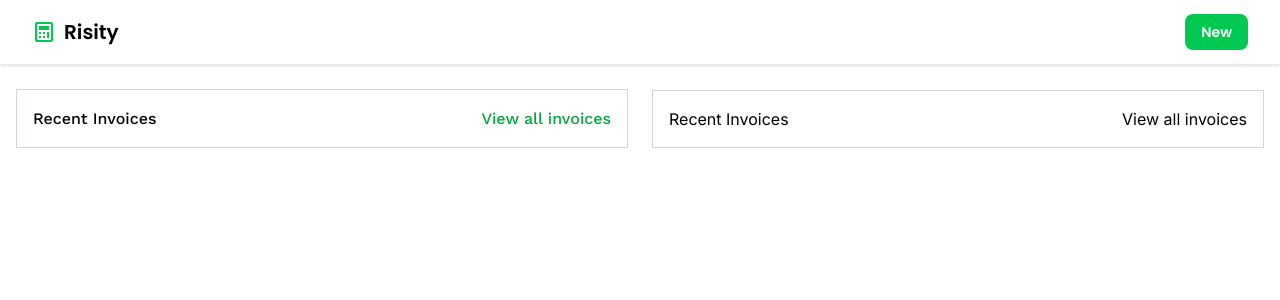
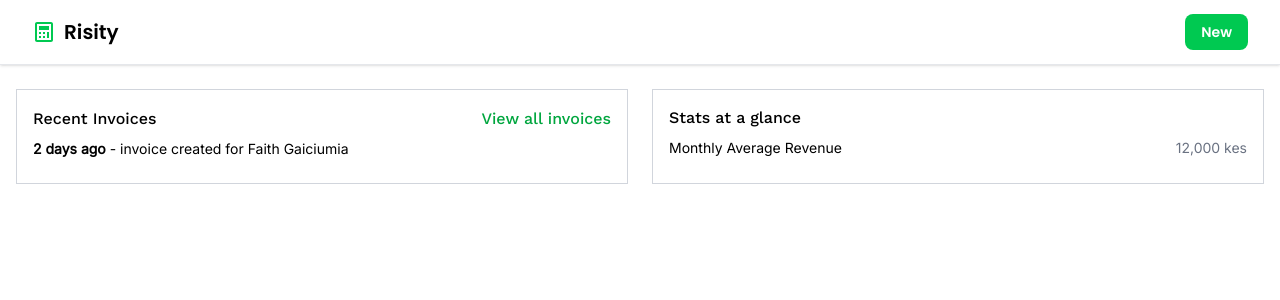
Before and after one commit to faithgaiciumia/risity, a Next.js app: page /dashboard in a window 1280 px wide. Shown: the top 300 px of the page. Built offline with nearby package versions, Linux system fonts and the light colour scheme.

Commit message:
added stats at a glance section design

```diff
--- a/app/dashboard/page.tsx
+++ b/app/dashboard/page.tsx
@@ -3,31 +3,50 @@ import DashNav from "../ui/Dashboard/DashNav";
 import Loading from "./loading";
 import Link from "next/link";
 import { workSans } from "../ui/fonts";
+import { FaAnchor } from "react-icons/fa6";
 
 export default function Dashboard() {
   return (
     <Suspense fallback={<Loading />}>
       <DashNav />
-      <div className="my-2 p-4 flex items-center space-x-6">
+      <div className="my-2 p-4 flex  space-x-6">
         {/* recent invoices div */}
         <div className="bg-white border border-gray-300 p-4 w-[50%]">
           {/* header */}
           <div className="flex items-center justify-between">
-            <h1 className={`text-md font-bold ${workSans.className}`}>Recent Invoices</h1>
+            <h1 className={`text-md font-bold ${workSans.className}`}>
+              Recent Invoices
+            </h1>
             <Link href={"/invoices"} className="hover:underline text-green-600">
-              <span className={`text-md font-bold ${workSans.className} text-green-600`}>View all invoices</span>
+              <span
+                className={`text-md font-bold ${workSans.className} text-green-600`}
+              >
+                View all invoices
+              </span>
             </Link>
           </div>
           {/* recents list */}
-
+          <div className="my-2">
+            <p className={`text-sm`}>
+              <span className="font-bold">2 days ago </span>- invoice created
+              for Faith Gaiciumia
+            </p>
+          </div>
         </div>
         {/* stats div */}
         <div className="bg-white border border-gray-300 p-4 w-[50%]">
+          {/* heading */}
           <div className="flex items-center justify-between">
-            <h1>Recent Invoices</h1>
-            <Link href={"/invoices"}>
-              <span>View all invoices</span>
-            </Link>
+            <h1 className={`text-md font-bold ${workSans.className}`}>
+              Stats at a glance
+            </h1>
+          </div>
+          {/* stats list */}
+          <div className="my-2">
+            <div className="flex justify-between align-center">
+              <p className="text-sm">Monthly Average Revenue</p>
+              <p className="text-sm text-gray-500">12,000 kes</p>
+            </div>
           </div>
         </div>
       </div>
```
